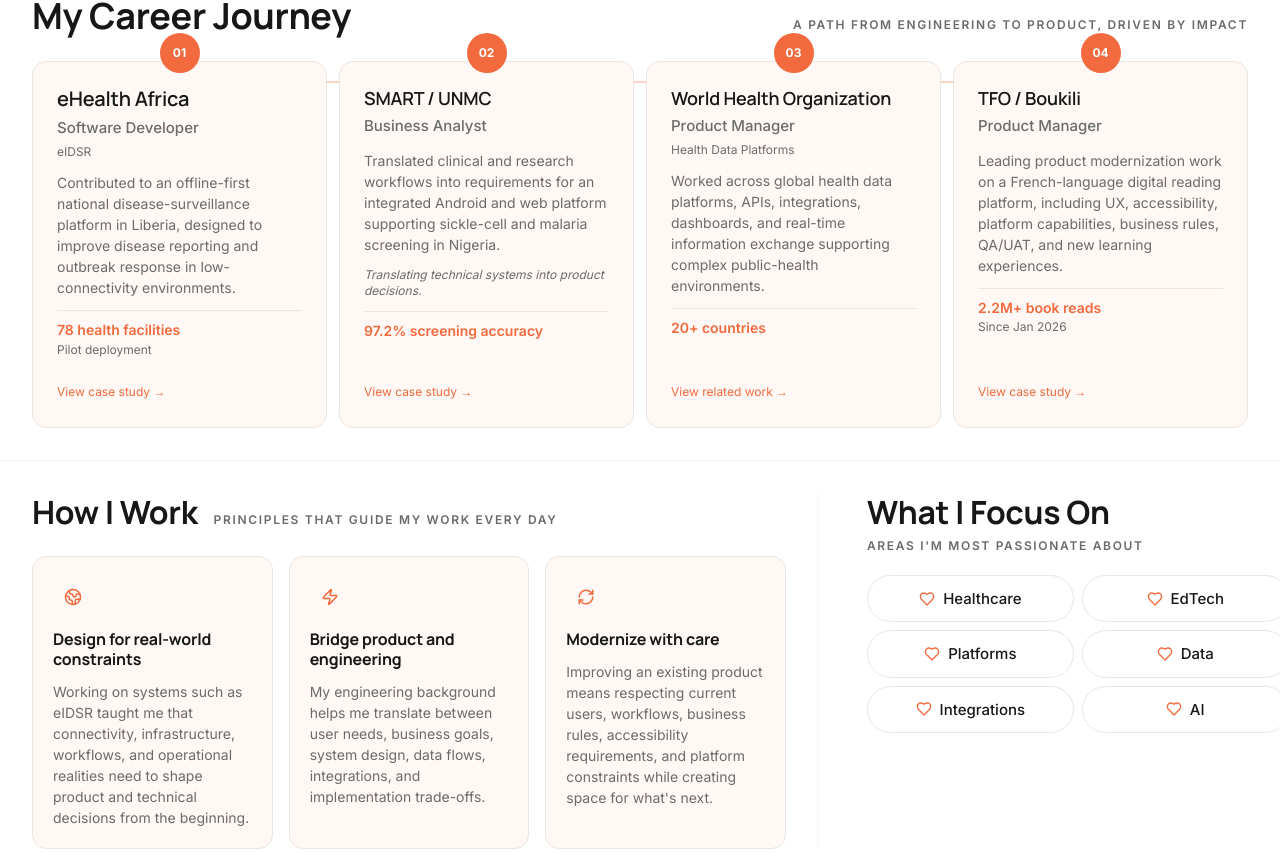
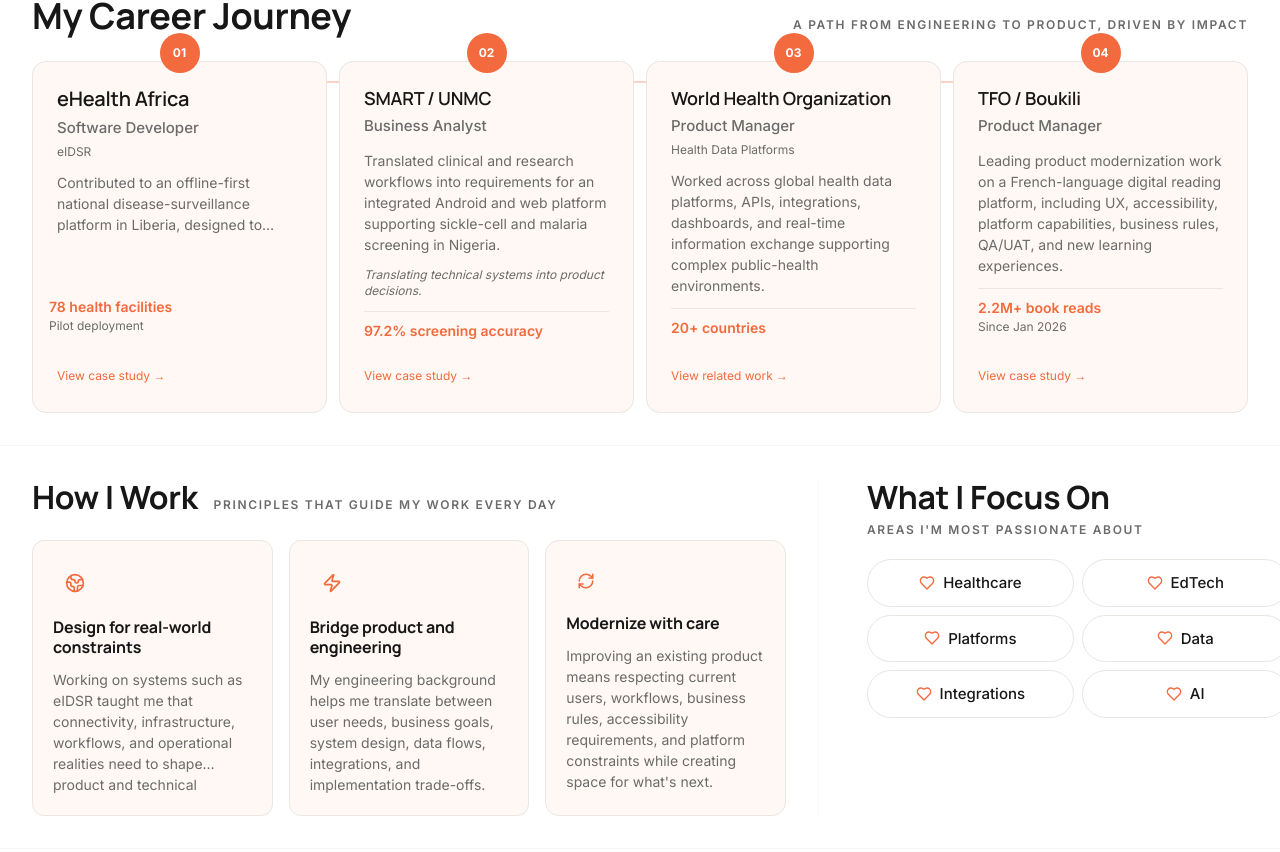
Before and after one commit to abdoulayebinta/my-portfolio, a Next.js app in the folder frontend/: page /about in a window 1280 px wide. Shown: the part 808-1660 px from the top of the page. Built offline with nearby package versions, Linux system fonts and the light colour scheme.

Commit message:
Tighten the Career Journey and lower editorial sections

```diff
--- a/frontend/components/sections/about-story.tsx
+++ b/frontend/components/sections/about-story.tsx
@@ -134,11 +134,11 @@
                     <p className="text-xs text-muted-foreground">eIDSR</p>
                   </div>
 
-                  <p className="text-[14px] text-muted-foreground leading-[1.5]">
+                  <p className="text-[14px] text-muted-foreground leading-[1.5] line-clamp-3">
                     Contributed to an offline-first national disease-surveillance platform in Liberia, designed to improve disease reporting and outbreak response in low-connectivity environments.
                   </p>
 
-                  <div className="pt-2 border-t border-[#EAE6E2] dark:border-border/30">
+                  <div className="mt-auto pt-3 px-3 py-2 -mx-5 -mb-6 bg-soft-peach/40 rounded-b-[12px] flex flex-col">
                     <p className="text-[14px] font-semibold text-primary">78 health facilities</p>
                     <p className="text-xs text-muted-foreground">Pilot deployment</p>
                   </div>
@@ -273,20 +273,20 @@
               {/* Principle Cards - Three in a Row */}
               <div className="grid grid-cols-1 md:grid-cols-3 gap-4">
                 {/* Principle 1 */}
-                <div className="rounded-[14px] bg-[#FFF8F4] dark:bg-[#FFF8F4]/5 border border-[#EAE6E2] dark:border-border/40 p-4 md:p-5 space-y-3 h-full flex flex-col min-h-[200px]">
-                  <div className="w-10 h-10 rounded-full bg-soft-peach dark:bg-soft-peach/10 flex items-center justify-center shrink-0">
-                    <Globe2 size={18} className="text-primary" />
+                <div className="rounded-[12px] bg-[#FFF8F4] dark:bg-[#FFF8F4]/5 border border-[#EAE6E2] dark:border-[#EAE6E2]/40 p-4 md:p-5 space-y-3 h-full flex flex-col min-h-[200px]">
+                  <div className="w-11 h-11 rounded-full bg-soft-peach dark:bg-soft-peach/20 flex items-center justify-center shrink-0">
+                    <Globe2 size={20} className="text-primary" />
                   </div>
                   <h3 className="text-base md:text-[16px] font-bold text-foreground leading-tight">Design for real-world constraints</h3>
-                  <p className="text-sm text-muted-foreground leading-[1.5] flex-1">
+                  <p className="text-sm text-muted-foreground leading-[1.5] flex-1 line-clamp-5">
                     Working on systems such as eIDSR taught me that connectivity, infrastructure, workflows, and operational realities need to shape product and technical decisions from the beginning.
                   </p>
                 </div>
 
                 {/* Principle 2 */}
-                <div className="rounded-[14px] bg-[#FFF8F4] dark:bg-[#FFF8F4]/5 border border-[#EAE6E2] dark:border-border/40 p-4 md:p-5 space-y-3 h-full flex flex-col min-h-[200px]">
-                  <div className="w-10 h-10 rounded-full bg-soft-peach dark:bg-soft-peach/10 flex items-center justify-center shrink-0">
-                    <Zap size={18} className="text-primary" />
+                <div className="rounded-[12px] bg-[#FFF8F4] dark:bg-[#FFF8F4]/5 border border-[#EAE6E2] dark:border-[#EAE6E2]/40 p-4 md:p-5 space-y-3 h-full flex flex-col min-h-[200px]">
+                  <div className="w-11 h-11 rounded-full bg-soft-peach dark:bg-soft-peach/20 flex items-center justify-center shrink-0">
+                    <Zap size={20} className="text-primary" />
                   </div>
                   <h3 className="text-base md:text-[16px] font-bold text-foreground leading-tight">Bridge product and engineering</h3>
                   <p className="text-sm text-muted-foreground leading-[1.5] flex-1">
```
